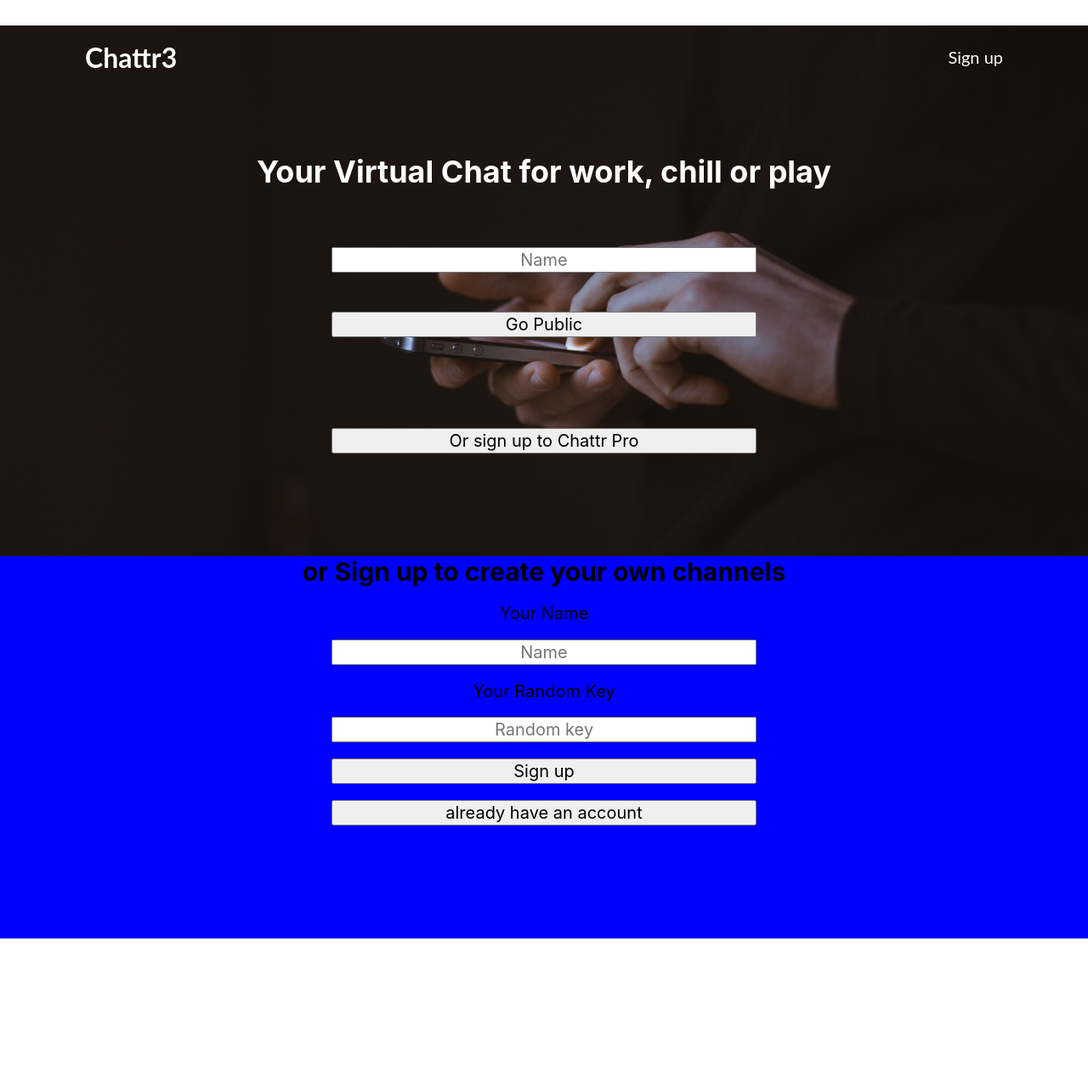
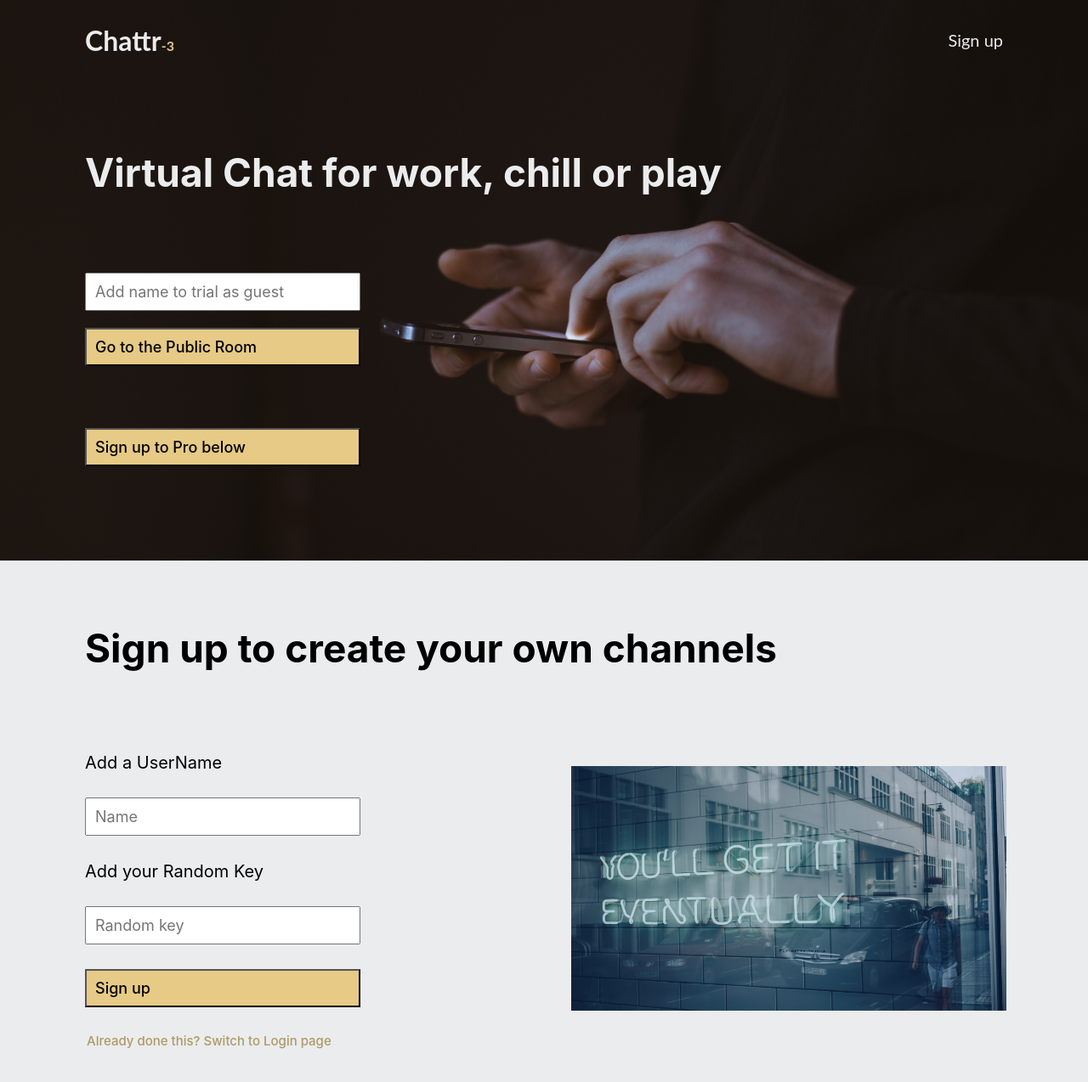
Before and after one commit to tomstuart123/tom-stuart-project-five, a React (Create React App) app: page / in a window 1280 px wide. Shown: the top 1274 px of the page at 85% size. Built offline with nearby package versions, Linux system fonts and the light colour scheme.

Commit message:
css first round done

```diff
--- a/src/App.css
+++ b/src/App.css
@@ -1,4 +1,4 @@
-/* General set up */
+/* GENERAL SET UP (Note: The helpers and normalize code is at the bottom of the CSS) */
 
 html {
   font-size: 20px;
@@ -6,7 +6,6 @@ html {
 }
 
 .App {
-  padding: 30px 0;
   margin: 0 auto;
 }
 
@@ -15,7 +14,6 @@ html {
     max-width: 1080px;
     width: 85%;
     margin: 0px auto;
-    height: 100%;
 }
 
 h1 {
@@ -30,20 +28,45 @@ p, button, input {
 
 button {
   width: 200px;
+  padding: 5px;
+  background: #e6ca85;
+  font-weight: 500;
+}
+
+button:hover {
+  width: 200px;
+  padding: 5px;
+  background: #ebeced;
+  color: rgb(32, 32, 30);
+  border: #e6ca85 solid 1px;
 }
 
 html {
     scroll-behavior: smooth;
 }
 
-/* Nav (all pages) */
+.accent {
+  font-size: 0.8rem;
+  color: #e6ca85;
+
+}
+
+.imageContainer {
+  width: 40%;
+}
+
+img {
+  width: 100%;
+}
+
+/* NAVIGATION (all pages) */
 
 
 nav {
     font-family: Lato, sans-serif;
     position: relative;
     height: 100px;
-    padding-top: 30px;
+    padding-top: 40px;
 }
 
 nav .wrapper {
@@ -58,17 +81,13 @@ nav div {
     justify-content: space-between;
 }
 
-/* nav ul:nth-of-type(1) {
-    padding-top: 20px;
-    padding-left: 0;
-} */
 
 nav li {
     font-size: 1rem;
     line-height: 15px;
     list-style-type: none;
     text-decoration: none;
-    color: white;
+    color:#ebeced;
     width: auto;
     transition: font-size 0.5s;
     cursor: pointer;
@@ -80,7 +99,7 @@ nav li:hover {
 
 nav a {
     font-weight: bold;
-    color: white;
+    color: #ebeced;
     text-decoration: none;
 }
 
@@ -93,11 +112,20 @@ nav a:hover{
     font-size: 1.7rem;
 }
 
-/* Landing Page */
+.page2 nav a, .roomPage nav a {
+  color: rgb(32, 32, 30)
+}
 
+.page2 nav li, .roomPage nav li {
+  color: rgb(32, 32, 30);
+  font-weight: 550;
+  font-size: 1rem;
+}
+
+/* LANDING PAGE */
 
 .landingPageTop {
-  height: 625px;
+  height: 660px;
   width: 100%;
   background: url(./assets/gilles-lambert-pb_lF8VWaPU-unsplash.jpg);
   background-size: cover;
@@ -106,11 +134,24 @@ nav a:hover{
 
 }
 .landingPageBottom {
-  height: 450px;
-  background: blue;
-  margin-bottom: 150px;
+  height: 660px;
+  background: #ebeced;
   width: 100%;
 
+}
+
+
+.landingPageTop h1, .landingPageBottom h1 {
+  font-size: 2.3rem;
+  margin: 75px 0px;
+  margin-bottom: 20px;
+  color: #ebeced;
+}
+
+.landingPageTop h2, .landingPageBottom h2 {
+  font-size: 2.3rem;
+  margin-bottom: 20px;
+  padding: 75px 0px;
 }
 
 .landingPageTop form, .landingPageBottom form {
@@ -121,13 +162,29 @@ nav a:hover{
 }
 
 .landingPageBottom form {
+  justify-content: space-between;
   height: 300px;
 }
 
 
 
-.landingPageTop h1, h2, h3, p, button, input, form, .landingPageBottom h1, h3,h3, p, button, input, form {
-  text-align: center;
+
+.landingPageTop h1, .landingPageTop h2, .landingPageTop h3, .landingPageTop p, .landingPageTop button, .landingPageTop input, .landingPageTop form, .landingPageBottom h1, .landingPageBottom h3,.landingPageBottom p, .landingPageBottom button, .landingPageBottom input, .landingPageBottom form {
+  text-align: left;
+  /* text-align: center; */
+}
+
+.signInForm {
+  width: 100%;
+}
+
+.landingPageTop .signInForm input {
+  margin-top: 50px;
+}
+
+.signInForm input, .landingPageTop button, .landingPageBottom button{
+  font-size: 0.9rem;
+  padding: 10px;
 }
 
 .scrollDownHolder {
@@ -137,78 +194,139 @@ nav a:hover{
   height: 150px;
 }
 
-.landingPageTop h1, .landingPageBottom h1 {
-  font-size: 1.8rem;
-  margin: 50px 0px;
-  margin-bottom: 20px;
-  color: white;
+.landingPageTop button, .landingPageTop input, .landingPageBottom button, .landingPageBottom input {
+  /* margin: 0 auto; */
+  width: 30%;
 }
 
-.landingPageTop h2, .landingPageBottom h2 {
-  font-size: 1.5rem;
+.landingPageBottom .switchSign {
+  background: transparent;
+  border: none;
+  color: #ae9a67;
+  padding-left: 2px;
+  margin-top: 20px;
+  font-size: 0.75rem;
+  width: 100%;
 }
 
-.landingPageTop button, .landingPageTop input, .landingPageBottom button, .landingPageBottom input {
-  margin: 0 auto;
-  width: 500px;
+.landingPageBottom .switchSign {
+  outline:0 !important;
+}
+
+.landingPageBottom {
+  position: relative;
+}
+
+.landingPageBottom .imageContainer {
+  width: 40%;
+  position: absolute;
+  bottom: 125px;
+  right: 7.5%;
+}
+
+/* CHAT PAGE & ROOM PAGE*/
+
+ .page2, .roomPage {
+   background: #ebeced;
+ }
+
+.page2 h1 {
+  font-size: 2.3rem;
+  margin-bottom: 20px;
+  margin-top: 50px;
+}
+
+.page2 .wrapper, .roomPage .wrapper {
+  display: flex;
+  flex-direction: column;
+  justify-content: space-evenly;
+  height: 560px;
+}
+
+.page2 nav .wrapper, .roomPage nav .wrapper {
+    height: 100%;
+}
+
+/* ROOM PAGE */
+.roomPage .wrapper {
+  height: 560px;
+}
+
+.roomPage nav {
+  height: 100px;
+}
+
+.roomPage h1 {
+  margin-top: 0px;
+  font-size: 1.8rem;
+  text-align: center;
+}
+
+.roomPage h3 {
+  margin-top: 0px;
+}
+
+.roomPageForms {
+  display: flex;
+  justify-content: space-evenly;
+  text-align: center;
 }
 
 
-
-
-
-
-
-/* Structure */
-.firstPage {
-  margin-top: 50px;
-  text-align: center;
-  display: flex;
-  flex-direction: column;
-  justify-content: space-between;
+.roomPageForms form {
+  width: 37.5%;
 }
 
-.firstPage h1 {
-  font-size: 3rem;
+.roomPageForms button,.roomPageForms input {
+  width: 100%;
+  font-size: 0.9rem;
+  text-align: center;
+  margin: 5px 0;
 }
 
-.cubed {
-  font-size: 1rem;
+/* CHAT PAGE */
+
+.userMessage, .messageInputForm button, .clear, .page2 button {
+  width: 100%;
+  margin-top: 15px;
+  padding: 7px;
+  font-size: 0.8rem;
 }
 
-/* Input Form */
-.userMessage, .messageInputForm button, .clear {
-  height: 25px;
-  width: 75%;
-  margin: 0px auto;
-  margin-top: 10px;
+.page2 .wrapper button:hover {
+  width: 100%;
 }
 
 .messageInputForm {
   display: flex;
   flex-direction: column;
   justify-content: space-between;
+  font-size: 0.8rem;
 }
 /* Messages Box */
 .messagesBox {
-    min-height: 300px;
-    max-height: 300px;
-    width: 75%;
-    border: 1px black solid;
+    min-height: 280px;
+    max-height: 280px;
+    width: 100%;
+    border: 1px rgb(32, 32, 30) solid;
     text-align: left;
-    margin: 20px auto;
     overflow-y: auto;
-
+    padding: 10px;
+}
+.totalMessages p {
+  font-size: 0.8rem;
+  padding: 3px 0px;
 }
 
-.messagesBox li {
-  list-style-type: none;
-  margin-top: 5px;
+.messageText {
+  padding: 0px 5px;
 }
 
 .messageID {
   font-weight: bold;
 }
+
+
 
 .clear {
   margin-top: 0px;
@@ -221,25 +339,121 @@ nav a:hover{
 
 .date {
   font-style: italic;
-  font-size: 0.7rem;
+  font-size: 0.5rem;
+  color: grey;
 }
 
 .deleteYou {
-  padding: 0 20px;
+  padding: 0 8px;
+  font-size: 0.7rem;
   color: grey;
   cursor: pointer;
-}
-
-/* form */
-button, input {
-  margin: 7.5px 0px
 }
 
 
 
 
+/* RESPONSE 1: 900px  */
+
+@media (max-width: 900px) {
+  .landingPageBottom h2 {
+    font-size: 1.8rem;
+  }
+
+  .landingPageTop button, .landingPageTop input, .landingPageBottom button, .landingPageBottom input {
+    width: 45%;
+  }
+  .landingPageBottom form {
+    justify-content: space-between;
+    height: 280px;
+  }
+
+  .landingPageBottom button, .landingPageBottom input {
+    margin: 20px 0px;
+  }
+  .landingPageBottom .switchSign {
+      margin-top: 20px;
+  }
+
+  .landingPageBottom .imageContainer {
+    bottom: 200px;
+    width: 35%;
+  }
+
+  .page2 nav li {
+    color: rgb(32, 32, 30);
+    font-weight: 550;
+    font-size: 0.9rem;
+  }
+
+  .roomPageForms input,  .roomPageForms button {
+    width: 95%;
+  }
 
 
+
+}
+
+/* RESPONSE 2: 620px  */
+@media (max-width: 620px) {
+   .landingPageBottom, .landingPageTop {
+    height: 700px;
+}
+
+  .landingPageTop h1, .landingPageBottom h2, .landingPageTop h3, .landingPageTop p, .landingPageTop button, .landingPageTop input, .landingPageTop form, .landingPageBottom h1, .landingPageBottom h3,.landingPageBottom p, .landingPageBottom button, .landingPageBottom input, .landingPageBottom form {
+  text-align: center;
+  /* text-align: center; */
+}
+
+.landingPageTop button, .landingPageTop input {
+    width: 90%;
+    margin-top: 50px;
+    margin: 0px auto;
+    text-align: center;
+  }
+
+  .landingPageBottom button, .landingPageBottom input {
+    margin-top: 0px;
+    width: 90%;
+    margin: 0px auto;
+    text-align: center;
+  }
+
+  .landingPageBottom .imageContainer {
+    display: none;
+  }
+
+  .roomPage .wrapper {
+    height: 650px;
+  }
+
+  .roomPageForms {
+    display: flex;
+    flex-direction: column;
+  }
+
+  .roomPageForms h3 {
+    margin: 25px 0px;
+  }
+
+  .roomPageForms form {
+    width: 100%;
+
+  }
+
+}
+
+/* RESPONSE 3: 450px  */
+
+@media (max-width: 450px) {
+  .landingPageBottom, .landingPageTop {
+    height: 800px;
+  }
+
+  .roomPage .wrapper, .page2 .wrapper  {
+    height: 725px;
+  }
+}
 
 
 
--- a/src/App.js
+++ b/src/App.js
@@ -4,14 +4,14 @@ import firebase from './firebase/firebase';
 import PublicChat from './pages/PublicChat';
 import LandingPage from './pages/LandingPage';
 import RoomPage from './pages/RoomPage';
-import ThreeContainer from './three.js/ThreeContainer';
-
 
 
 // TOD
-  // research three.js implementation
-  // research chatbot & IBM Watson
-  //
+  // Re-look at public chat styling
+  // swap VR over and make sure the sites link
+  // make sure sign in and account persists on page refresh
+  // fix scroll to message bug
+  // fix bug - currently you can sign in as existing user
 
 
 
@@ -23,7 +23,7 @@ class App extends Component {
       messageList: [],
       userInput: '',
       userInput2: '',
-      userName: 'Tom',
+      userName: 'guest',
       userPW: '',
       hideClass: true,
       hideClassName: '',
@@ -187,7 +187,8 @@ class App extends Component {
   }
 
   scrollDown = (e) => {
-    window.scrollBy(0, 600);
+    e.preventDefault();
+    window.scrollBy(0, 1000);
   }
 
 
@@ -207,8 +208,6 @@ class App extends Component {
     // console.log(userNameResponse)
 
     // if roomName = publiRoom (i.e. the public guest chat), add guest to their name, ID and
-    userNameResponse = this.addGuest(userNameResponse);
-
 
 
     // pull firebase
@@ -233,17 +232,6 @@ class App extends Component {
         element.scrollIntoView();
       }, 100);
     })
-  }
-
-  // adds 'guest' to username if a guest user
-  addGuest = (name) => {
-    if (this.state.roomName === 'publicRoom') {
-      let guest = ':(guest)';
-      name = name + guest;
-
-    }
-    console.log(name);
-    return name
   }
 
   // GENERAL TEXT INPUT FUNCTIONS
@@ -373,9 +361,11 @@ class App extends Component {
       userFirebaseKey: '',
       publicJoin: false,
       privateJoin: false,
+      privateCreate: false,
       switchSign: 'Sign up',
       stop: false,
       userSignedIn: false,
+      roomName: 'publicRoom',
     })
   }
 
@@ -497,14 +487,6 @@ class App extends Component {
 
   }
 
-
-
-  // THREE.JS STRETCH
-  // runThree = () => {
-  //   this.setState({
-  //     clicked: !this.state.clicked,
-  //   });
-  // }
   render() {
     return (
       <div className="App">
@@ -520,11 +502,11 @@ class App extends Component {
               :
               (this.state.privateCreate
                 ?
-                <PublicChat statusChat={this.state.roomName} userInput={this.state.userInput} handleChange={this.handleChange} handleSubmit={this.handleSubmit} messageList={this.state.messageList} hideClassName={this.state.hideClassName} removeMessage={this.removeMessage} changeHideState={this.changeHideState} removeChat={this.removeChat} goBackToStart={this.goBackToStart} />
+                <PublicChat userName={this.state.userName} statusChat={this.state.roomName} userInput={this.state.userInput} handleChange={this.handleChange} handleSubmit={this.handleSubmit} messageList={this.state.messageList} hideClassName={this.state.hideClassName} removeMessage={this.removeMessage} changeHideState={this.changeHideState} removeChat={this.removeChat} goBackToStart={this.goBackToStart} />
                 :
                 (this.state.privateJoin
                   ?
-                  <PublicChat statusChat={this.state.roomName} userInput={this.state.userInput} handleChange={this.handleChange} handleSubmit={this.handleSubmit} messageList={this.state.messageList} hideClassName={this.state.hideClassName} removeMessage={this.removeMessage} changeHideState={this.changeHideState} removeChat={this.removeChat} goBackToStart={this.goBackToStart} />
+                  <PublicChat userName={this.state.userName} statusChat={this.state.roomName} userInput={this.state.userInput} handleChange={this.handleChange} handleSubmit={this.handleSubmit} messageList={this.state.messageList} hideClassName={this.state.hideClassName} removeMessage={this.removeMessage} changeHideState={this.changeHideState} removeChat={this.removeChat} goBackToStart={this.goBackToStart} />
                   :
                 <RoomPage goBackToStart={this.goBackToStart} handleChange={this.handleChange} createRoom={this.createRoom} joinRoom={this.joinRoom} userName={this.state.userName}/>
                 )
--- a/src/formComponents/MessageInput.js
+++ b/src/formComponents/MessageInput.js
@@ -7,7 +7,8 @@ class MessageInput extends Component {
             <div className="messageInput">
                 <form onSubmit={this.props.submitStore} className='messageInputForm'>
                     <label htmlFor='userMessage'></label>
-                    <input id='userMessage' type='text' placeholder='Your Message' value={this.props.userInput} className='userMessage' onChange={this.props.trackChanges} />
+                    <input autocomplete="off"
+                    id='userMessage' type='text' placeholder='Your Message' value={this.props.userInput} className='userMessage' onChange={this.props.trackChanges} />
                     {/* potentially remove onChange below as its above */}
                     <button onChange={this.props.trackChanges} type='submit'>Go</button>
 
--- a/src/formComponents/TextInput.js
+++ b/src/formComponents/TextInput.js
@@ -5,7 +5,7 @@ class TextInput extends Component {
         return (
             <div className='signInForm'>
                     <label htmlFor={this.props.className}></label>
-                    <input id={this.props.className} type='text' placeholder={this.props.inputField} className={this.props.className} onChange={this.props.handleChange} />
+                    <input autoComplete="off" id={this.props.className} type='text' placeholder={this.props.inputField} className={this.props.className} onChange={this.props.handleChange} />
             </div>
             )
     }
--- a/src/formComponents/TotalMessages.js
+++ b/src/formComponents/TotalMessages.js
@@ -7,10 +7,12 @@ class TotalMessages extends Component {
             <div className="totalMessages" id={this.props.hidden}>
                 <div>
                     <p><span className='date'>{this.props.sendDate}</span></p>
+                    <p>
                     <span className='messageID'>{this.props.userID}</span>
-                    --->
+                    :
                     <span className='messageText'>{this.props.userMessage}</span>
                     <span className='deleteYou' id={this.props.firebaseKey} onClick={this.props.cancelMessage}><span className={this.props.userID} id={this.props.firebaseKey}>x</span></span>
+                    </p>
                 </div>
 
             </div>
--- a/src/pages/LandingPage.js
+++ b/src/pages/LandingPage.js
@@ -1,39 +1,48 @@
 import React, { Component } from "react";
 import TextInput from '../formComponents/TextInput';
+import landingImage from '../assets/nigel-tadyanehondo-pXf4OH65OhE-unsplash.jpg' // relative path to image
+
 
 class LandingPage extends Component {
     render() {
         return (
             <div className='landingPage'>
-                 <div className='landingPageTop'>      <nav>
-                    <section class='wrapper '>
+                 <div className='landingPageTop'>
+                    <nav>
+                        <section className='wrapper '>
                             <div>
-                            <li class='logo logo-landing'> <a href="index.html">Chattr3</a> </li>
-                            <li>{this.props.signOrLogin}</li>
+                                <li className='logo logo-landing'> <a href="index.html">Chattr</a><a href={'https://tomstuart123.github.io/chat-test/'}><span className='accent'>-3</span></a> </li>
+                                <li onClick={this.props.scrollDown}>{this.props.signOrLogin}</li>
                             </div>
                         </section>
                     </nav>
-                <h1>Your Virtual Chat for work, chill or play</h1>
+                    <section className='wrapper '>
+                    <h1> Virtual Chat for work, chill or play</h1>
                         <form className='publicRoomInputForm' onSubmit={this.props.publicJoin}>
-                        <TextInput inputField='Name' className='publicJoin' handleChange={this.props.handleChange}/>
-                        <button type='submit' className='submitPublic'>Go Public</button>
+                            <TextInput inputField='Add name to trial as guest' className='publicJoin' handleChange={this.props.handleChange}/>
+                            <button type='submit' className='submitPublic'>Go to the Public Room</button>
                         </form>
                         <div className='scrollDownHolder'>
-                        <button className='scrollDown' onClick={this.props.scrollDown}>Or sign up to Chattr Pro</button>
+                            <button className='scrollDown' onClick={this.props.scrollDown}>Sign up to Pro below</button>
                         </div>
-
+                    </section>
                 </div>
                 <div className='landingPageBottom'>
-                    <h2>or {this.props.signOrLogin} to create your own channels</h2>
+                    <section className='wrapper '>
+                        <h2> {this.props.signOrLogin} to create your own channels</h2>
                         <form className='signInForm' onSubmit={this.props.signUpOrLogin}>
-                        <p>Your Name</p>
+                            <p>Add a UserName</p>
                             <TextInput inputField='Name' className='signInName' handleChange={this.props.handleChange}/>
-                        <p>Your Random Key</p>
+                            <p>Add your Random Key</p>
                             <TextInput inputField='Random key' className='signInRandomKey'  handleChange={this.props.handleChange}/>
                             <button type='submit' className={this.props.signOrLogin}>{this.props.signOrLogin}</button>
-                    <button onClick={this.props.switchSign}>already have an account</button>
+
                         </form>
-
+                        <button className='switchSign'onClick={this.props.switchSign}>Already done this? Switch to Login page</button>
+                        <div className='imageContainer'>
+                            <img src={landingImage} alt='sign saying how th e user will sign up eventually'></img>
+                        </div>
+                    </section>
                 </div>
             </div>
         )
--- a/src/pages/PublicChat.js
+++ b/src/pages/PublicChat.js
@@ -7,8 +7,16 @@ class PublicChat extends Component {
     render() {
         return (
             <div className='page2'>
-                <h1>Chattr<span className='cubed'>3</span></h1>
-                <h2>Chatroom: {this.props.statusChat}</h2>
+                <nav>
+                    <section className='wrapper '>
+                        <div>
+                            <li className='logo logo-landing'> <a href="index.html">Chattr<span className='accent'>-3</span></a> </li>
+                            <li onClick={this.props.goBackToStart}>{this.props.userName} sign out </li>
+                        </div>
+                    </section>
+                </nav>
+                <section className='wrapper'>
+                <h2>Channel: {this.props.statusChat}</h2>
 
                 <MessageInput userInput={this.props.userInput} trackChanges={this.props.handleChange} submitStore={this.props.handleSubmit} />
                 <div className='messagesBox'>
@@ -20,13 +28,13 @@ class PublicChat extends Component {
                         }
                         )}
                         {/* empty div so we can scroll to the newest message on message send */}
-                        <div className='lastMessage'>..</div>
+                        <div className='lastMessage'></div>
 
                     </div>
                 </div>
                 <button className="clear" onClick={this.props.changeHideState}>Be Private - Hide & UnHide chat just for me</button>
-                <button className="clear" onClick={this.props.removeChat}>Remove Chat Permanently for everyone </button>
-                <button onClick={this.props.goBackToStart}>Go back to sign in page</button>
+                {/* <button className="clear" onClick={this.props.removeChat}>Remove Chat Permanently for everyone </button> */}
+                </section>
             </div>
         )
     }
--- a/src/pages/RoomPage.js
+++ b/src/pages/RoomPage.js
@@ -4,8 +4,19 @@ import TextInput from '../formComponents/TextInput';
 class RoomPage extends Component {
     render() {
         return (
+            <div className='roomPage'>
+                <nav>
+                    <section className='wrapper '>
                         <div>
-                <h2>Hi {this.props.userName}! Your all signed in!</h2>
+                            <li className='logo logo-landing'> <a href="index.html">Chattr<span className='accent'>-3</span></a> </li>
+                            <li onClick={this.props.goBackToStart}>Sign Out of {this.props.userName}</li>
+                        </div>
+                    </section>
+                </nav>
+                <div>
+                    <section className='wrapper '>
+                        <h1>Hi {this.props.userName}! You're all signed in so lets get your private room set up!</h1>
+                        <div className='roomPageForms'>
                             <form className='createRoomInputForm' onSubmit={this.props.createRoom}>
                                 <h3>Create a new chat room</h3>
                                 <TextInput inputField='Name for the new room' className='createRoom' handleChange={this.props.handleChange} />
@@ -16,8 +27,9 @@ class RoomPage extends Component {
                                 <TextInput inputField='Existing room name' className='joinRoom' handleChange={this.props.handleChange} />
                                 <button type='submit' className='submitJoin'>Join</button>
                             </form>
-
-                <button onClick={this.props.goBackToStart}>or Sign out</button>
+                        </div>
+                    </section>
+                </div>
             </div>
 
         )
```
Also changed, not shown: src/assets/nigel-tadyanehondo-pXf4OH65OhE-unsplash.jpg (added). Lines whose indentation alone changed are shown as unchanged.
